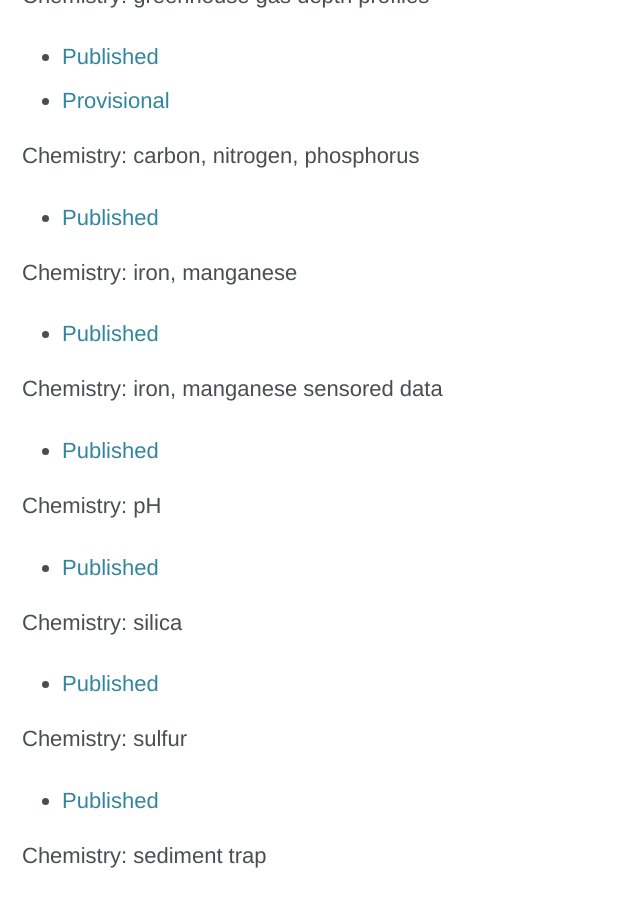
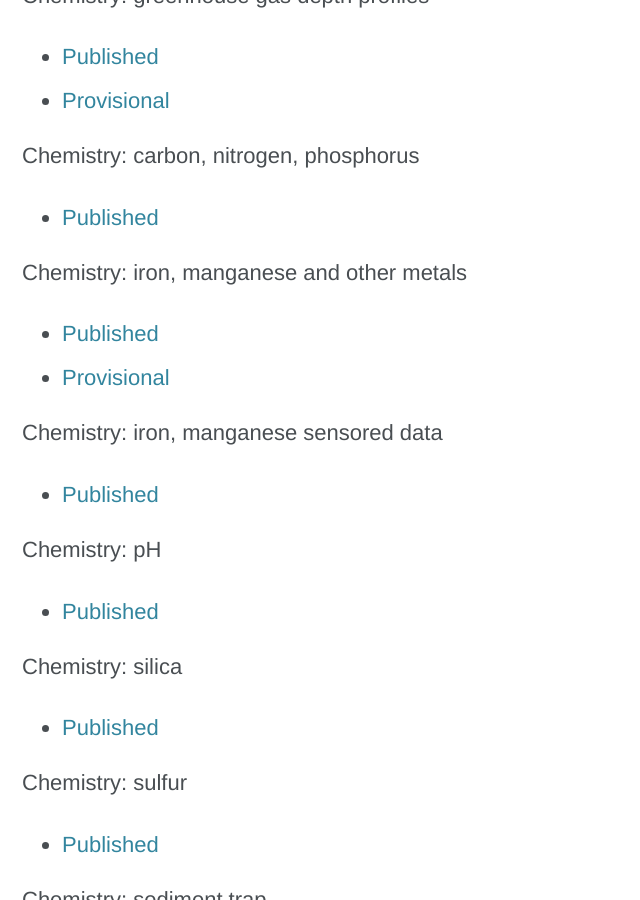
Before and after one commit to LTREB-reservoirs/LTREB-reservoirs.github.io, a Jekyll site: the page built from _pages/data.md, in a window 1280 px wide and 900 px high, scrolled down 1705 px. Shown: the whole window, without its empty margins (0-640 px from the left). Built offline with Jekyll 4.4.1, drawn with Linux system fonts in a browser that asks for light colours; cached includes are drawn as plain includes; nearby versions of some CDN libraries.

Commit message:
added provisional metals link

```diff
--- a/_pages/data.md
+++ b/_pages/data.md
@@ -42,8 +42,9 @@ Chemistry: greenhouse gas depth profiles
 Chemistry: carbon, nitrogen, phosphorus
 - [Published](https://portal.edirepository.org/nis/mapbrowse?scope=edi&identifier=199)
 
-Chemistry: iron, manganese
+Chemistry: iron, manganese and other metals
 - [Published](https://portal.edirepository.org/nis/mapbrowse?scope=edi&identifier=455)
+- [Provisional](https://raw.githubusercontent.com/CareyLabVT/Reservoirs/master/Data/DataNotYetUploadedToEDI/Metals_Data/metals_L1.csv)
 
 Chemistry: iron, manganese sensored data
 - [Published](https://portal.edirepository.org/nis/mapbrowse?scope=edi&identifier=1360)
```
